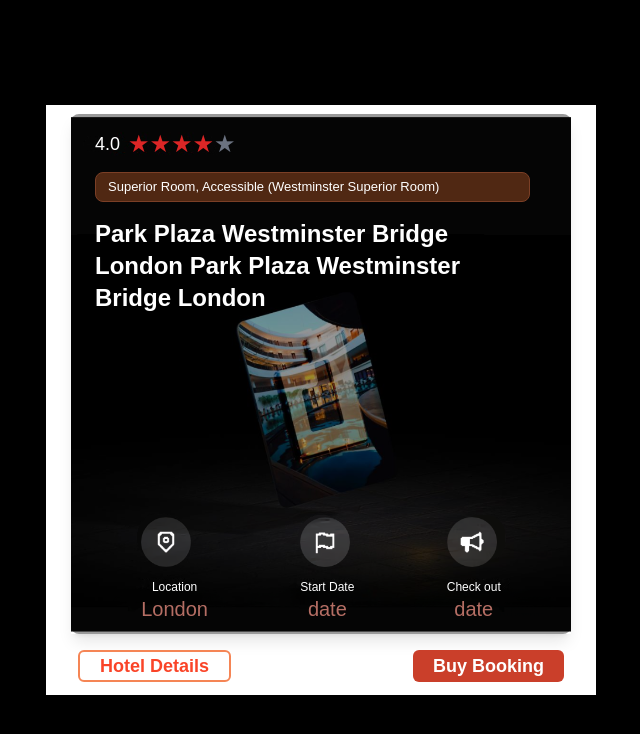
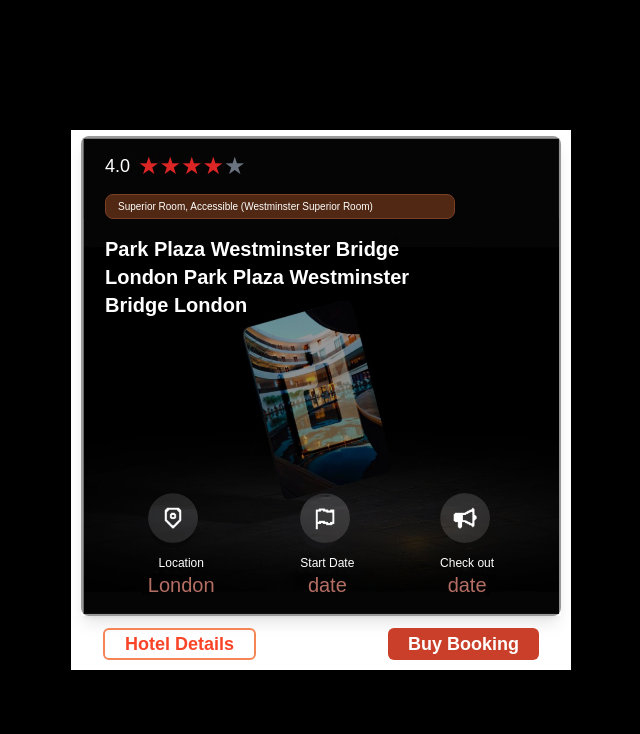
Before and after one commit to Thenmozhi-k/task-1, a React (Vite) app: page / in a window 1280 px wide. Shown: the top 734 px of the page, without its empty margins (319-959 px from the left). Built offline with nearby package versions, Linux system fonts and the light colour scheme.

Commit message:
first commit

```diff
--- a/src/components/Start.jsx
+++ b/src/components/Start.jsx
@@ -7,15 +7,15 @@
 const Start = ({ onNavigate }) => {
   return (
     <div className="flex justify-center items-center h-screen bg-black">
-        <div className="relative w-[550px] h-[590px] bg-white  shadow-lg p-2  flex flex-col justify-center items-center">
+        <div className="relative w-[500px] h-[540px] bg-white  shadow-lg p-2  flex flex-col justify-center items-center">
       <div
         className="relative   shadow-lg p-6 flex flex-col justify-between"
         style={{
           backgroundImage: `url(${first})`,
           backgroundSize: 'cover',
           backgroundPosition: 'center',
-          width: '500px',
-          height: '520px',
+          width: '480px',
+          height: '480px',
 
         }}
       >
@@ -34,11 +34,11 @@
               <span className="text-gray-500 text-2xl">★</span>
             </div>
           </div>
-          <div className="bg-[#502813] w-[435px] h-[30px] border mt-3 border-[#7B3F26] text-white py-1 px-3 rounded-lg text-[13px] font-timmy">
+          <div className="bg-[#502813] w-[350px] h-[25px] border mt-3 border-[#7B3F26] text-white py-1 px-3 rounded-lg text-[10px] font-timmy">
             Superior Room, Accessible (Westminster Superior Room)
           </div>
           {/* Title Section */}
-        <h1 className="relative z-10 mt-4 text-white text-2xl font-semibold mb-6">
+        <h1 className="relative z-10 mt-4 text-white text-xl font-semibold mb-6">
         Park Plaza Westminster Bridge <br />
 London Park Plaza Westminster <br />
 Bridge London
@@ -47,7 +47,7 @@
 
         {/* Information Section */}
 
-        <div className="relative z-10 flex mt-[179px]  justify-around text-white mb-0">
+        <div className="relative z-10 flex mt-[150px]  justify-around text-white mb-0">
           <div className="text-center">
             <img src={icon1} alt="" className='w-[50px] h-[50px] mb-3' />
             <div className="text-xs">Location</div>
@@ -74,7 +74,7 @@
 
       {/* Button Section */}
 
-      <div className="relative z-10 flex justify-between mt-4 mb-1 w-full px-6">
+      <div className="relative z-10 flex justify-between mt-3 mb-1 w-full px-6">
   <button className="border-2 border-[#F58555] text-[#FA4428] px-5 rounded-md text-lg font-semibold   mr-2">
     Hotel Details
   </button>
```
